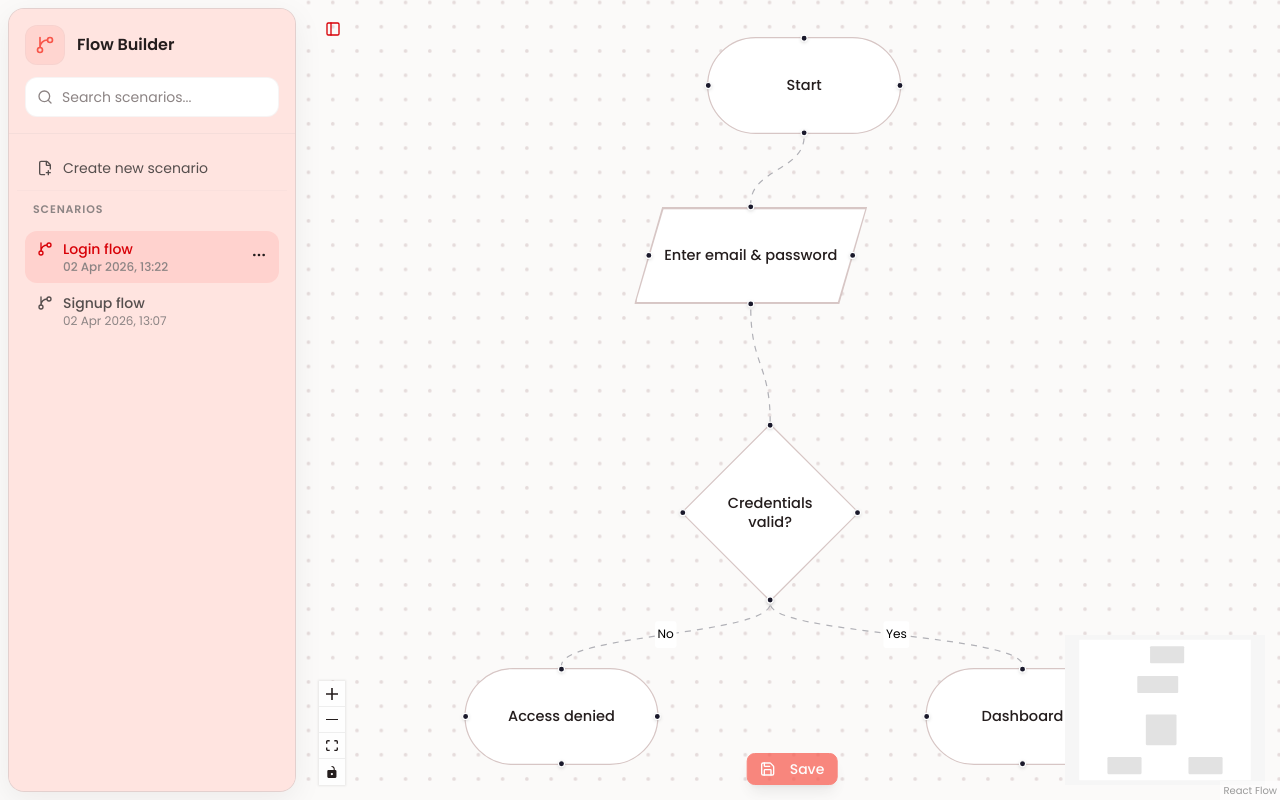
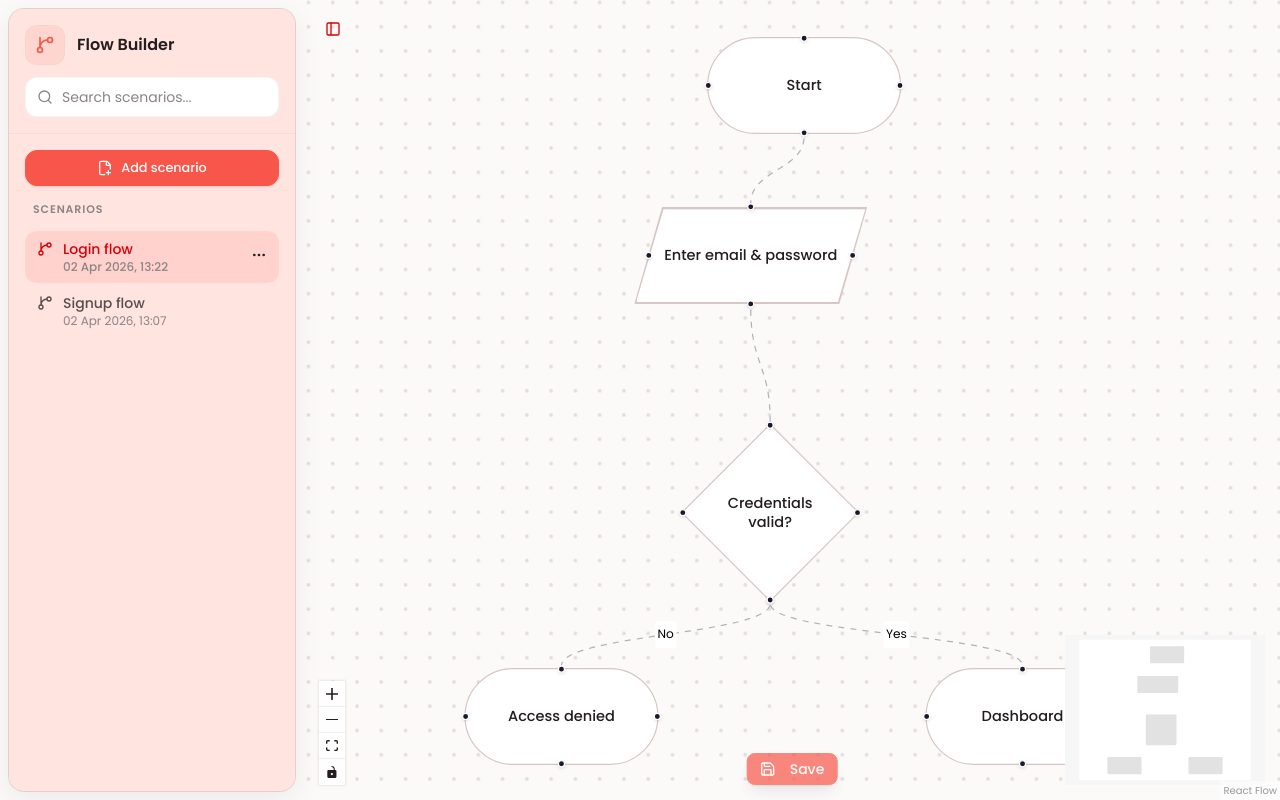
Before and after one commit to anasfirly20/next-flow-schema, a Next.js app: page / in a window 1280 px wide. Built offline with nearby package versions, Linux system fonts and the light colour scheme.

Commit message:
style(AppSideBar): enchance add new scenario button ui

```diff
--- a/src/entities/scenario/api/scenario-store.ts
+++ b/src/entities/scenario/api/scenario-store.ts
@@ -110,7 +110,7 @@ export const useScenarioStore = create<ScenarioStore>()(
         set({ isLoading: true, error: null });
 
         try {
-          await wait(350);
+          // await wait(350);
 
           const scenarios = get().scenarios;
 
--- a/src/shared/ui/AppSideBar.tsx
+++ b/src/shared/ui/AppSideBar.tsx
@@ -129,13 +129,15 @@ export function AppSidebar(props: AppSidebarProps) {
           <SidebarGroupContent>
             <SidebarMenu>
               <SidebarMenuItem>
-                <SidebarMenuButton
+                <Button
+                  type="button"
+                  size="sm"
                   onClick={handleCreateScenario}
-                  className="cursor-pointer"
+                  className="h-9 w-full rounded-xl px-3 font-medium shadow-sm"
                 >
-                  <FilePlus2 />
-                  <span>Create new scenario</span>
-                </SidebarMenuButton>
+                  <FilePlus2 className="mr-1 size-4" />
+                  Add scenario
+                </Button>
               </SidebarMenuItem>
             </SidebarMenu>
           </SidebarGroupContent>
```
